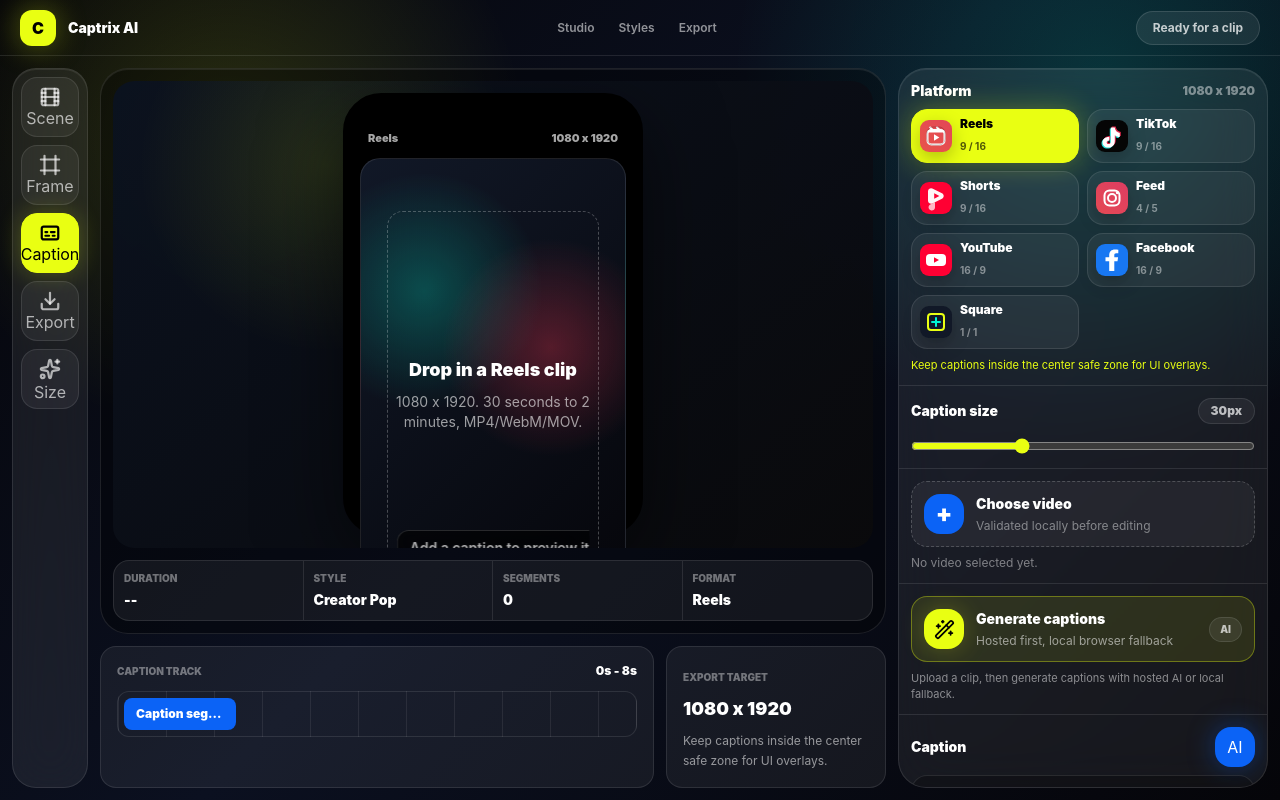
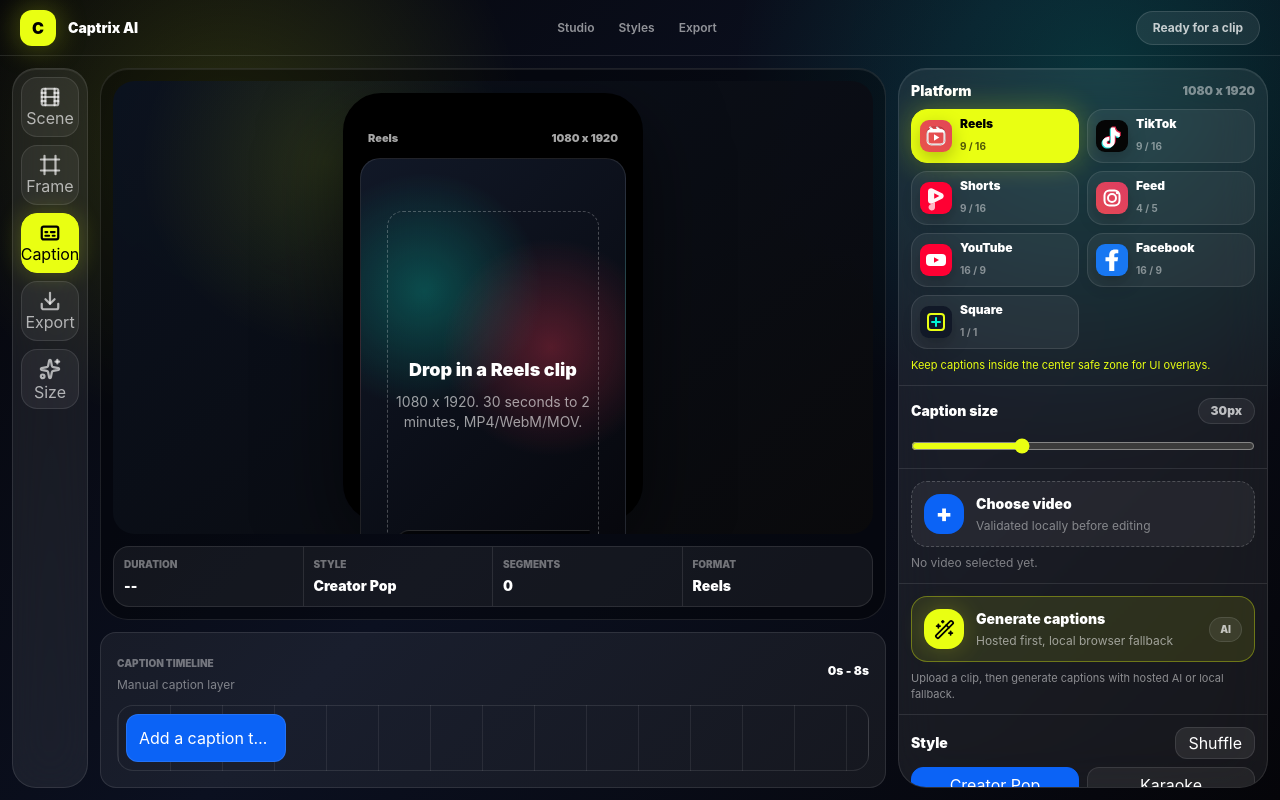
Before and after one commit to ayush002jha/captrix, a Next.js app: page / in a window 1280 px wide. Built offline with nearby package versions, Linux system fonts and the light colour scheme.

Commit message:
Move caption editing into timeline

```diff
--- a/components/caption-studio.tsx
+++ b/components/caption-studio.tsx
@@ -34,7 +34,6 @@
   });
   const [transcriptionStatus, setTranscriptionStatus] = useState("Upload a clip, then generate captions with hosted AI or local fallback.");
   const [isGeneratingCaptions, setIsGeneratingCaptions] = useState(false);
-  const coach = useMemo(() => analyzeCaption(caption), [caption]);
   const selectedPlatform = platformPresets[platform];
   const status = video ? "Clip loaded" : "Ready for a clip";
   const trackWidth = timelinePercent(start, end);
@@ -64,14 +63,24 @@
     syncActiveSegment({ text: nextCaption });
   }
 
-  function updateStart(nextStart: number) {
-    setStart(nextStart);
-    syncActiveSegment({ start: nextStart });
-  }
+  function updateSegment(segmentId: string, updates: Partial<CaptionSegment>) {
+    setSegments((currentSegments) =>
+      currentSegments.map((segment) => (segment.id === segmentId ? { ...segment, ...updates } : segment))
+    );
 
-  function updateEnd(nextEnd: number) {
-    setEnd(nextEnd);
-    syncActiveSegment({ end: nextEnd });
+    if (segmentId !== activeSegmentId) {
+      return;
+    }
+
+    if (updates.text !== undefined) {
+      setCaption(updates.text);
+    }
+    if (updates.start !== undefined) {
+      setStart(updates.start);
+    }
+    if (updates.end !== undefined) {
+      setEnd(updates.end);
+    }
   }
 
   function selectSegment(segment: CaptionSegment) {
@@ -353,38 +362,31 @@
                 start={start}
                 end={end}
                 width={trackWidth}
-                platform={selectedPlatform}
                 duration={video?.duration ?? 120}
                 segments={segments}
                 activeSegmentId={activeTimelineSegmentId}
                 onSelectSegment={selectSegment}
+                onUpdateSegment={updateSegment}
+                onUpdateManualCaption={updateCaption}
               />
             </section>
 
             <InspectorPanel
-              caption={caption}
               segments={segments}
               style={style}
               position={position}
               captionSize={captionSize}
               platform={platform}
               selectedPlatform={selectedPlatform}
-              coach={coach}
               message={message}
               exportMessage={exportMessage}
               transcriptionStatus={transcriptionStatus}
               isGeneratingCaptions={isGeneratingCaptions}
-              start={start}
-              end={end}
               onVideoChange={handleVideoChange}
-              setCaption={updateCaption}
               setStyle={setStyle}
               setPosition={setPosition}
               setCaptionSize={setCaptionSize}
               setPlatform={setPlatform}
-              setStart={updateStart}
-              setEnd={updateEnd}
-              suggestCaption={suggestCaption}
               generateCaptionsFromVideo={generateCaptionsFromVideo}
               exportCaptionKit={exportCaptionKit}
               resetStudio={resetStudio}
--- a/components/studio/inspector-panel.tsx
+++ b/components/studio/inspector-panel.tsx
@@ -4,33 +4,21 @@
 import type { CaptionPosition, CaptionSegment, CaptionStyle, PlatformKey, PlatformPreset, Tone } from "./types";
 
 type InspectorPanelProps = {
-  caption: string;
   segments: CaptionSegment[];
   style: CaptionStyle;
   position: CaptionPosition;
   captionSize: number;
   platform: PlatformKey;
   selectedPlatform: PlatformPreset;
-  coach: {
-    score: number;
-    summary: string;
-    signals: string[];
-  };
   message: { text: string; tone: Tone };
   exportMessage: { text: string; tone: Tone };
   transcriptionStatus: string;
   isGeneratingCaptions: boolean;
-  start: number;
-  end: number;
   onVideoChange: (event: ChangeEvent<HTMLInputElement>) => void;
-  setCaption: (caption: string) => void;
   setStyle: (style: CaptionStyle) => void;
   setPosition: (position: CaptionPosition) => void;
   setCaptionSize: (size: number) => void;
   setPlatform: (platform: PlatformKey) => void;
-  setStart: (start: number) => void;
-  setEnd: (end: number) => void;
-  suggestCaption: () => void;
   generateCaptionsFromVideo: () => void;
   exportCaptionKit: () => void;
   resetStudio: () => void;
@@ -168,29 +156,21 @@
 };
 
 export function InspectorPanel({
-  caption,
   segments,
   style,
   position,
   captionSize,
   platform,
   selectedPlatform,
-  coach,
   message,
   exportMessage,
   transcriptionStatus,
   isGeneratingCaptions,
-  start,
-  end,
   onVideoChange,
-  setCaption,
   setStyle,
   setPosition,
   setCaptionSize,
   setPlatform,
-  setStart,
-  setEnd,
-  suggestCaption,
   generateCaptionsFromVideo,
   exportCaptionKit,
   resetStudio
@@ -292,53 +272,6 @@
         </p>
       </section>
 
-      <section className="border-b border-white/10 p-3">
-        <div className="mb-2 flex items-center justify-between gap-3">
-          <h2 className="text-sm font-black text-white">Caption</h2>
-          <button className="grid size-10 place-items-center rounded-2xl bg-[#0b63f6] text-sm font-black text-white shadow-[0_0_28px_rgba(11,99,246,0.38)]" type="button" title="Suggest caption" data-testid="ai-suggest" onClick={suggestCaption}>
-            AI
-          </button>
-        </div>
-        <textarea
-          className="min-h-[4.5rem] w-full resize-none rounded-2xl border border-white/10 bg-black/25 p-3 text-sm text-white outline-none transition placeholder:text-white/35 focus:border-[#e9ff12]"
-          value={caption}
-          data-testid="caption-input"
-          rows={3}
-          maxLength={120}
-          placeholder="Type a bold short caption..."
-          onChange={(event) => setCaption(event.target.value)}
-        />
-        <div className="mt-2 grid grid-cols-2 gap-2">
-          <label className="text-[10px] font-black uppercase text-white/45">
-            Start
-            <input className="mt-1 h-9 w-full rounded-xl border border-white/10 bg-black/25 px-3 text-sm text-white outline-none focus:border-[#e9ff12]" type="number" min={0} max={120} value={start} step={0.5} onChange={(event) => setStart(Number(event.target.value))} />
-          </label>
-          <label className="text-[10px] font-black uppercase text-white/45">
-            End
-            <input className="mt-1 h-9 w-full rounded-xl border border-white/10 bg-black/25 px-3 text-sm text-white outline-none focus:border-[#e9ff12]" type="number" min={0.5} max={120} value={end} step={0.5} onChange={(event) => setEnd(Number(event.target.value))} />
-          </label>
-        </div>
-      </section>
-
-      <section className="border-b border-white/10 bg-cyan-300/[0.08] p-3" aria-label="Local AI caption coach">
-        <div className="mb-2 flex items-center justify-between gap-3">
-          <h2 className="text-sm font-black text-white">Local AI coach</h2>
-          <span className="grid size-10 place-items-center rounded-full bg-[#0b63f6] text-sm font-black text-white" data-testid="ai-score">
-            {coach.score}
-          </span>
-        </div>
-        <p className="line-clamp-2 text-xs leading-4 text-white/72" data-testid="ai-summary">
-          {coach.summary}
-        </p>
-        <div className="mt-2 flex flex-wrap gap-1.5" aria-label="Caption quality signals">
-          {coach.signals.map((signal) => (
-            <span className="rounded-full border border-white/15 bg-white/10 px-2.5 py-1 text-[10px] font-black text-white" key={signal}>
-              {signal}
-            </span>
-          ))}
-        </div>
-      </section>
-
       <section className="border-b border-white/10 p-3" id="styles">
         <div className="mb-2 flex items-center justify-between gap-3">
           <h2 className="text-sm font-black text-white">Style</h2>
--- a/components/studio/timeline-panel.tsx
+++ b/components/studio/timeline-panel.tsx
@@ -1,16 +1,17 @@
 import type { CaptionSegment } from "./types";
-import type { PlatformPreset } from "./types";
+import { useEffect, useState } from "react";
 
 type TimelinePanelProps = {
   caption: string;
   start: number;
   end: number;
   width: number;
-  platform: PlatformPreset;
   duration: number;
   segments: CaptionSegment[];
   activeSegmentId: string | null;
   onSelectSegment: (segment: CaptionSegment) => void;
+  onUpdateSegment: (segmentId: string, updates: Partial<CaptionSegment>) => void;
+  onUpdateManualCaption: (caption: string) => void;
 };
 
 export function TimelinePanel({
@@ -18,59 +19,139 @@
   start,
   end,
   width,
-  platform,
   duration,
   segments,
   activeSegmentId,
-  onSelectSegment
+  onSelectSegment,
+  onUpdateSegment,
+  onUpdateManualCaption
 }: TimelinePanelProps) {
   const safeDuration = Math.max(1, duration);
+  const [editingSegmentId, setEditingSegmentId] = useState<string | null>(null);
+  const [draftText, setDraftText] = useState("");
+
+  useEffect(() => {
+    if (!editingSegmentId) {
+      return;
+    }
+
+    if (editingSegmentId === "manual") {
+      setDraftText(caption);
+      return;
+    }
+
+    const segment = segments.find((item) => item.id === editingSegmentId);
+    if (segment) {
+      setDraftText(segment.text);
+    }
+  }, [caption, editingSegmentId, segments]);
+
+  function beginEditing(segmentId: string, text: string) {
+    setEditingSegmentId(segmentId);
+    setDraftText(text);
+  }
+
+  function commitEditing() {
+    if (!editingSegmentId) {
+      return;
+    }
+
+    const nextText = draftText.trim();
+    if (editingSegmentId === "manual") {
+      onUpdateManualCaption(nextText);
+    } else {
+      onUpdateSegment(editingSegmentId, { text: nextText });
+    }
+
+    setEditingSegmentId(null);
+  }
 
   return (
-    <section className="grid grid-cols-[minmax(0,1fr)_220px] gap-3">
-      <div className="rounded-2xl border border-white/10 bg-white/[0.06] p-4">
+    <section className="rounded-2xl border border-white/10 bg-white/[0.06] p-4">
       <div className="mb-3 flex items-center justify-between gap-3">
-          <span className="text-[10px] font-black uppercase text-white/40">Caption track</span>
+        <div>
+          <span className="text-[10px] font-black uppercase text-white/40">Caption timeline</span>
+          <p className="mt-1 text-xs text-white/45">{segments.length > 0 ? `${segments.length} generated segments` : "Manual caption layer"}</p>
+        </div>
         <strong className="text-xs font-black text-white">
           {start}s - {end}s
         </strong>
       </div>
-        <div className="relative min-h-11 overflow-hidden rounded-xl border border-white/10 bg-[repeating-linear-gradient(90deg,rgba(255,255,255,0.08)_0_1px,transparent_1px_48px)] p-1.5">
+      <div className="relative min-h-16 overflow-hidden rounded-2xl border border-white/10 bg-[repeating-linear-gradient(90deg,rgba(255,255,255,0.08)_0_1px,transparent_1px_52px)] p-2">
         {segments.length > 0 ? (
-            <div className="relative h-8">
+          <div className="relative h-12">
             {segments.map((segment) => {
               const left = Math.max(0, Math.min(96, (segment.start / safeDuration) * 100));
               const segmentWidth = Math.max(8, Math.min(100 - left, ((segment.end - segment.start) / safeDuration) * 100));
               const active = segment.id === activeSegmentId;
+              const editing = segment.id === editingSegmentId;
 
-                return (
+              return editing ? (
+                <input
+                  autoFocus
+                  className="absolute top-0 h-12 min-w-28 rounded-xl border border-[#e9ff12] bg-black/80 px-3 text-xs font-black text-white outline-none shadow-[0_0_20px_rgba(233,255,18,0.2)]"
+                  data-testid="caption-input"
+                  key={segment.id}
+                  style={{ left: `${left}%`, width: `${segmentWidth}%` }}
+                  value={draftText}
+                  onBlur={commitEditing}
+                  onChange={(event) => setDraftText(event.target.value)}
+                  onKeyDown={(event) => {
+                    if (event.key === "Enter") {
+                      event.preventDefault();
+                      commitEditing();
+                    }
+                    if (event.key === "Escape") {
+                      setEditingSegmentId(null);
+                    }
+                  }}
+                />
+              ) : (
                   <button
-                    className={`absolute top-0 flex h-8 min-w-12 items-center overflow-hidden rounded-lg px-3 text-left text-xs font-black transition ${active ? "bg-[#e9ff12] text-black shadow-[0_0_18px_rgba(233,255,18,0.28)]" : "bg-[#0b63f6] text-white hover:bg-[#2d7dff]"}`}
+                    className={`absolute top-0 flex h-12 min-w-16 items-center overflow-hidden rounded-xl border px-3 text-left text-xs font-black transition ${active ? "border-[#e9ff12] bg-[#e9ff12] text-black shadow-[0_0_18px_rgba(233,255,18,0.28)]" : "border-white/10 bg-[#0b63f6] text-white hover:bg-[#2d7dff]"}`}
                     key={segment.id}
                     type="button"
+                    data-testid={`caption-segment-${segment.id}`}
                     title={segment.text}
                     style={{ left: `${left}%`, width: `${segmentWidth}%` }}
                     onClick={() => onSelectSegment(segment)}
+                    onDoubleClick={() => beginEditing(segment.id, segment.text)}
                   >
                     <span className="truncate">{segment.text}</span>
                   </button>
               );
             })}
           </div>
+        ) : editingSegmentId === "manual" ? (
+          <input
+            autoFocus
+            className="h-12 min-w-40 max-w-full rounded-xl border border-[#e9ff12] bg-black/80 px-3 text-xs font-black text-white outline-none shadow-[0_0_20px_rgba(233,255,18,0.2)]"
+            data-testid="caption-input"
+            style={{ width: `${width}%` }}
+            value={draftText}
+            onBlur={commitEditing}
+            onChange={(event) => setDraftText(event.target.value)}
+            onKeyDown={(event) => {
+              if (event.key === "Enter") {
+                event.preventDefault();
+                commitEditing();
+              }
+              if (event.key === "Escape") {
+                setEditingSegmentId(null);
+              }
+            }}
+          />
         ) : (
-            <div className="flex min-h-8 min-w-28 max-w-full items-center overflow-hidden rounded-lg bg-[#0b63f6] px-3 text-xs font-black text-white" style={{ width: `${width}%` }}>
-              <span className="truncate">{caption.trim() || "Caption segment"}</span>
-            </div>
+          <button
+            className="flex h-12 min-w-40 max-w-full items-center overflow-hidden rounded-xl border border-white/10 bg-[#0b63f6] px-3 text-left text-xs font-black text-white transition hover:bg-[#2d7dff]"
+            type="button"
+            data-testid="caption-segment-manual"
+            style={{ width: `${width}%` }}
+            onDoubleClick={() => beginEditing("manual", caption)}
+          >
+            <span className="truncate">{caption.trim() || "Add a caption to preview it here."}</span>
+          </button>
         )}
-        </div>
-      </div>
-
-      <div className="rounded-2xl border border-white/10 bg-white/[0.06] p-4">
-        <span className="text-[10px] font-black uppercase text-white/40">Export target</span>
-        <strong className="mt-2 block text-lg font-black text-white">{platform.size}</strong>
-        <p className="mt-2 text-xs leading-5 text-white/55">
-          {segments.length > 0 ? `${segments.length} AI-generated caption segments ready.` : platform.guidance}
-        </p>
       </div>
     </section>
   );
--- a/testsprite/plans/caption-controls.plan.json
+++ b/testsprite/plans/caption-controls.plan.json
@@ -11,7 +11,7 @@
     },
     {
       "type": "action",
-      "description": "Replace data-testid=caption-input with 'Launch clips faster with styled captions.'."
+      "description": "Double-click data-testid=caption-segment-manual, then replace data-testid=caption-input with 'Launch clips faster with styled captions.'."
     },
     {
       "type": "assertion",
--- a/testsprite/plans/editor-load.plan.json
+++ b/testsprite/plans/editor-load.plan.json
@@ -15,7 +15,7 @@
     },
     {
       "type": "assertion",
-      "description": "data-testid=video-input, data-testid=generate-captions, data-testid=caption-input, data-testid=caption-size, data-testid=style-creator, data-testid=position-bottom, data-testid=export-kit, and data-testid=reset-studio are visible."
+      "description": "data-testid=video-input, data-testid=generate-captions, data-testid=caption-segment-manual, data-testid=caption-size, data-testid=style-creator, data-testid=position-bottom, data-testid=export-kit, and data-testid=reset-studio are visible."
     }
   ]
 }
```
Also changed, not shown: testsprite/plans/editor-core.plan.json (+5 -5 lines), testsprite/plans/editor-core.plan.md (+14 -14 lines). Lines whose indentation alone changed are shown as unchanged.
